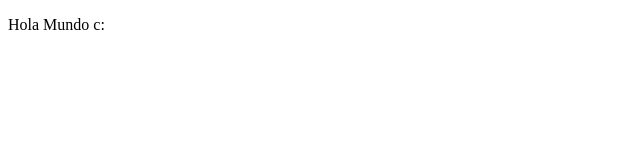
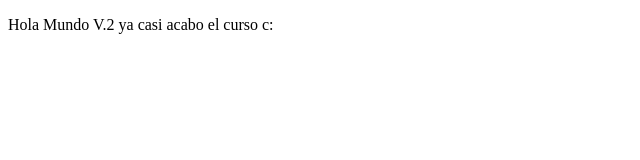
Before and after one commit to AndresZabaleta/proyectoDemoCursoPrework, a plain HTML site: page index.html in a window 1280 px wide. Shown: the whole page, without its empty margins (0-640 px from the left). Drawn offline with Linux system fonts and the light colour scheme.

Commit message:
Cambios c:

```diff
--- a/index.html
+++ b/index.html
@@ -8,7 +8,7 @@
 </head>
 <body>
     <p>
-        Hola Mundo c:
+        Hola Mundo V.2 ya casi acabo el curso c:
     </p>
 </body>
 </html>
```
